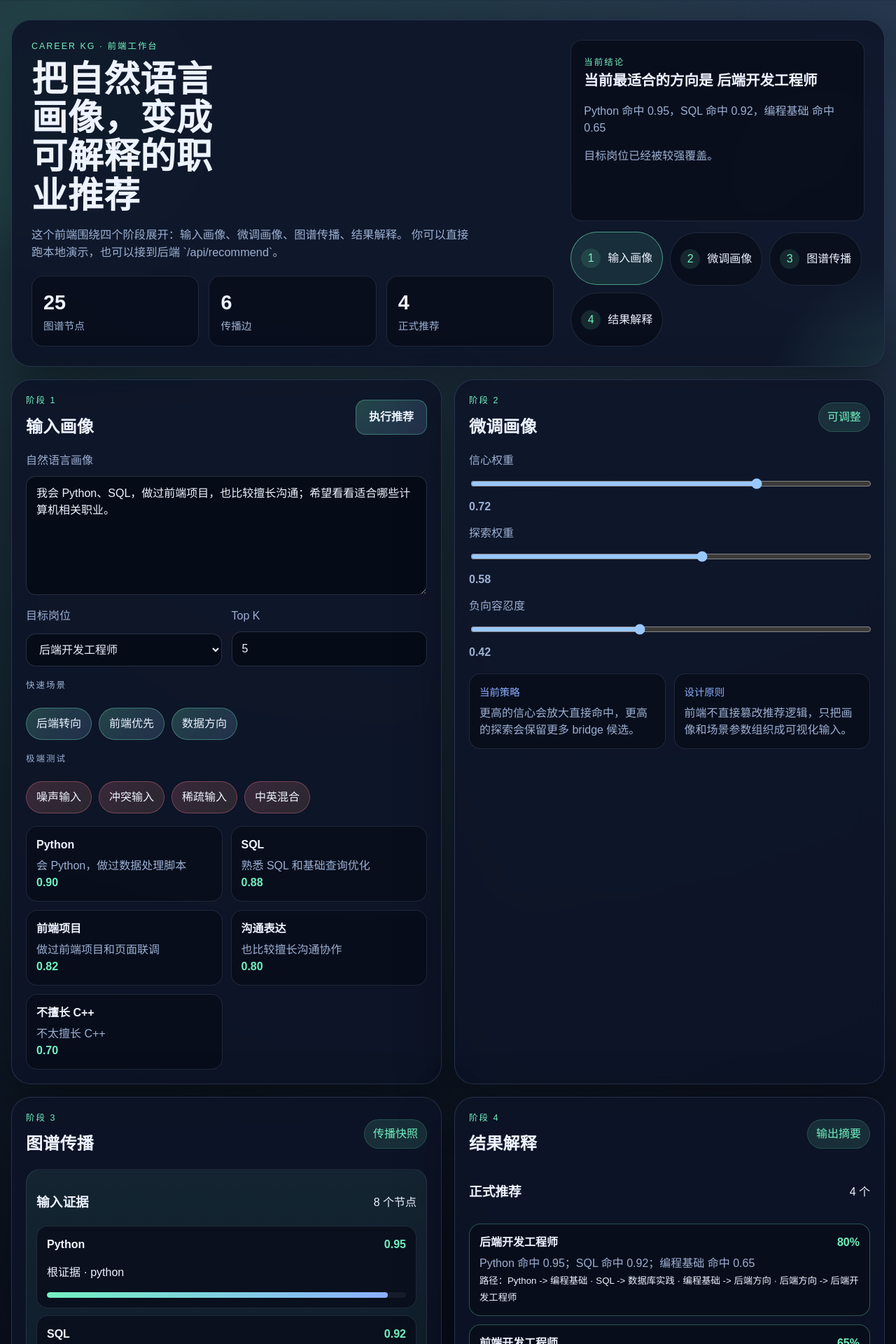
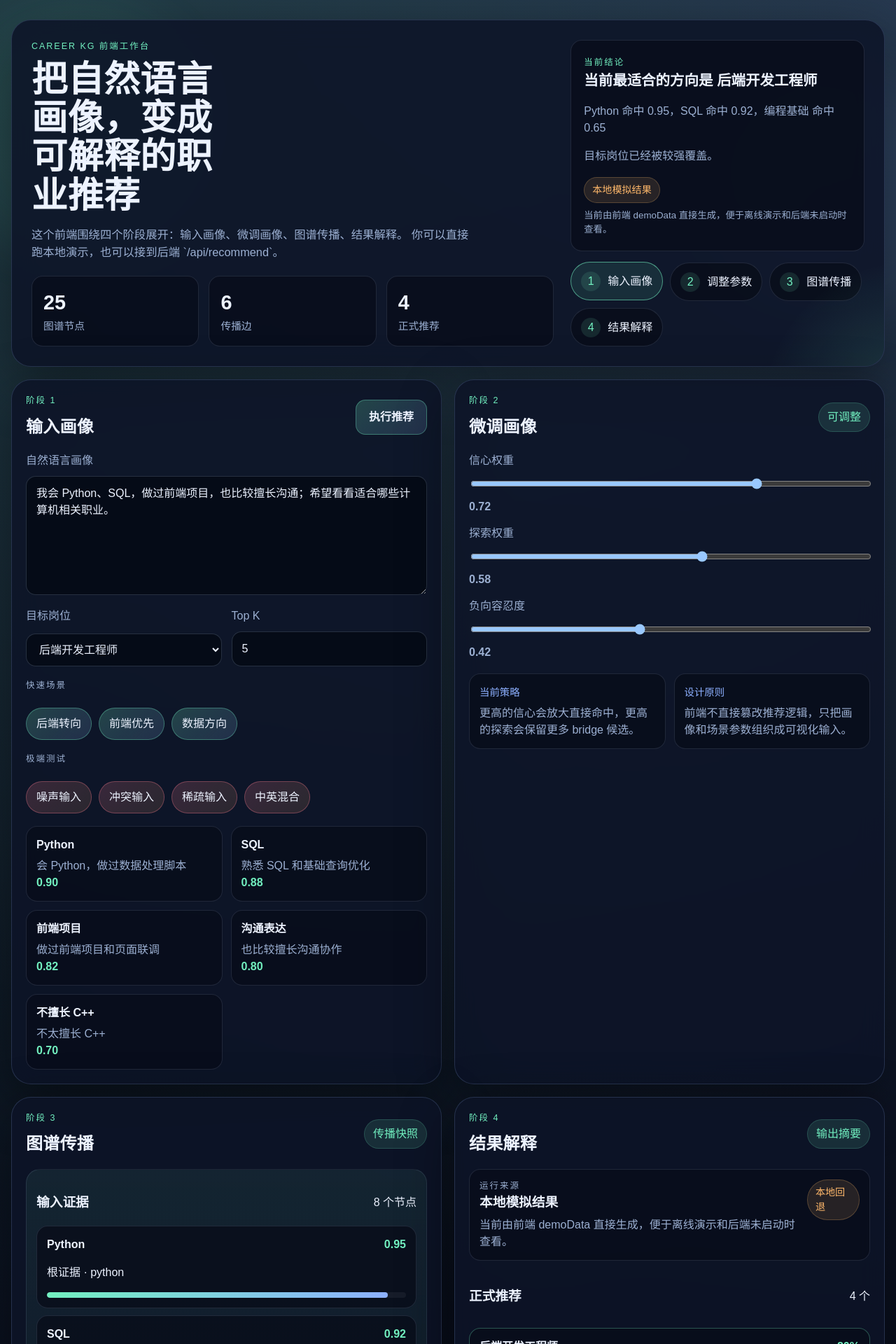
Before and after one commit to answerend42/CareerKEP, a React (Vite) app in the folder frontend/: page / in a window 1280 px wide. Shown: the top 1920 px of the page at 70% size. Built offline with nearby package versions, Linux system fonts and the light colour scheme.

Commit message:
加上结果来源提示

```diff
--- a/frontend/src/app/AppShell.tsx
+++ b/frontend/src/app/AppShell.tsx
@@ -13,15 +13,23 @@ import { InputPane } from './panes/InputPane';
 import { TunePane } from './panes/TunePane';
 import { GraphPane } from './panes/GraphPane';
 import { ResultPane } from './panes/ResultPane';
-import type { DemoState, RecommendationResponse } from './types';
+import type { DemoState, RecommendationResponse, RunStatus } from './types';
 
-const stepLabels = ['输入画像', '微调画像', '图谱传播', '结果解释'] as const;
+const stepLabels = ['输入画像', '调整参数', '图谱传播', '结果解释'] as const;
+const requestTimeoutMs = 6000;
+
+const localRunStatus: RunStatus = {
+  source: 'local-demo',
+  label: '本地模拟结果',
+  detail: '当前由前端 demoData 直接生成，便于离线演示和后端未启动时查看。'
+};
 
 export function AppShell() {
   const [state, setState] = useState<DemoState>(defaultDemoState);
   const [activeStep, setActiveStep] = useState<(typeof stepLabels)[number]>('输入画像');
   const [lastRun, setLastRun] = useState<RecommendationResponse>(() => buildRecommendationResponse(defaultDemoState));
   const [isRunning, setIsRunning] = useState(false);
+  const [runStatus, setRunStatus] = useState<RunStatus>(localRunStatus);
 
   const roleOptions = useMemo(() => getRoleOptions(), []);
   const demoCopy = useMemo(() => getDemoCopy(lastRun), [lastRun]);
@@ -33,6 +41,7 @@ export function AppShell() {
     setState((current) => {
       const nextState = { ...current, [key]: value };
       setLastRun(buildRecommendationResponse(nextState));
+      setRunStatus(localRunStatus);
       return nextState;
     });
   };
@@ -45,17 +54,22 @@ export function AppShell() {
 
     setState(preset.state);
     setLastRun(buildRecommendationResponse(preset.state));
+    setRunStatus(localRunStatus);
     setActiveStep('输入画像');
   };
 
   const runRecommendation = async () => {
     setIsRunning(true);
+    const controller = new AbortController();
+    const timeoutId = window.setTimeout(() => controller.abort(), requestTimeoutMs);
+
     try {
       const response = await fetch('/api/recommend', {
         method: 'POST',
         headers: {
           'Content-Type': 'application/json'
         },
+        signal: controller.signal,
         body: JSON.stringify({
           text: state.text,
           target_role: state.targetRole,
@@ -71,11 +85,27 @@ export function AppShell() {
 
       const payload = (await response.json()) as RecommendationResponse;
       setLastRun(payload);
+      setRunStatus({
+        source: 'backend',
+        label: '后端推荐结果',
+        detail: '当前内容来自 `/api/recommend`，可以直接和本地模拟结果对比。'
+      });
       setActiveStep('结果解释');
-    } catch {
+    } catch (error) {
+      const detail =
+        error instanceof DOMException && error.name === 'AbortError'
+          ? '后端请求超时，页面已回退到本地模拟结果。'
+          : '后端请求失败，页面已回退到本地模拟结果。';
+
       setLastRun(buildRecommendationResponse(state));
+      setRunStatus({
+        source: 'local-demo',
+        label: '本地模拟结果',
+        detail
+      });
       setActiveStep('结果解释');
     } finally {
+      window.clearTimeout(timeoutId);
       setIsRunning(false);
     }
   };
@@ -83,6 +113,7 @@ export function AppShell() {
   const syncAndPreview = (nextState: DemoState) => {
     setState(nextState);
     setLastRun(buildRecommendationResponse(nextState));
+    setRunStatus(localRunStatus);
   };
 
   const exportDiagnosticSnapshot = () => {
@@ -124,7 +155,7 @@ export function AppShell() {
 
       <header className="hero-card">
         <div className="hero-copy">
-          <p className="eyebrow">Career KG · 前端工作台</p>
+          <p className="eyebrow">Career KG 前端工作台</p>
           <h1>把自然语言画像，变成可解释的职业推荐</h1>
           <p className="hero-text">
             这个前端围绕四个阶段展开：输入画像、微调画像、图谱传播、结果解释。
@@ -151,6 +182,12 @@ export function AppShell() {
             <h2>{demoCopy.headline}</h2>
             <p>{demoCopy.summary}</p>
             <p className="summary-note">{demoCopy.targetLine}</p>
+            <div className="run-status">
+              <span className={`run-status-badge ${runStatus.source === 'backend' ? 'success' : 'warning'}`}>
+                {runStatus.label}
+              </span>
+              <small>{runStatus.detail}</small>
+            </div>
           </div>
           <div className="step-rail" aria-label="四阶段导航">
             {stepLabels.map((label, index) => (
@@ -200,6 +237,7 @@ export function AppShell() {
             response={lastRun}
             activeStep={activeStep}
             robustnessReport={robustnessReport}
+            runStatus={runStatus}
             onExportSnapshot={exportDiagnosticSnapshot}
             onCopySnapshot={copyDiagnosticSnapshot}
           />
--- a/frontend/src/app/panes/ResultPane.tsx
+++ b/frontend/src/app/panes/ResultPane.tsx
@@ -1,9 +1,10 @@
-import type { RecommendationResponse, RobustnessReport } from '../types';
+import type { RecommendationResponse, RobustnessReport, RunStatus } from '../types';
 
 interface ResultPaneProps {
   response: RecommendationResponse;
   activeStep: string;
   robustnessReport: RobustnessReport;
+  runStatus: RunStatus;
   onExportSnapshot: () => void;
   onCopySnapshot: () => void;
 }
@@ -18,6 +19,7 @@ export function ResultPane({
   response,
   activeStep,
   robustnessReport,
+  runStatus,
   onExportSnapshot,
   onCopySnapshot
 }: ResultPaneProps) {
@@ -31,6 +33,17 @@ export function ResultPane({
         <span className="status-badge">{activeStep === '结果解释' ? '当前焦点' : '输出摘要'}</span>
       </div>
 
+      <section className="analysis-card run-status-panel">
+        <div>
+          <p className="pane-kicker">运行来源</p>
+          <h3>{runStatus.label}</h3>
+          <p>{runStatus.detail}</p>
+        </div>
+        <span className={`run-status-badge ${runStatus.source === 'backend' ? 'success' : 'warning'}`}>
+          {runStatus.source === 'backend' ? '后端接口' : '本地回退'}
+        </span>
+      </section>
+
       <section className="result-block">
         <div className="section-head">
           <h3>正式推荐</h3>
@@ -43,8 +56,8 @@ export function ResultPane({
                 <strong>{item.label}</strong>
                 <span>{formatPercent(item.score)}</span>
               </div>
-              <p>{item.reason.join('；')}</p>
-              <small>路径：{item.path.join(' · ')}</small>
+              <p>{item.reason.join('、')}</p>
+              <small>路径：{item.path.join(' -> ')}</small>
             </article>
           ))}
         </div>
@@ -161,7 +174,7 @@ export function ResultPane({
             <small className="summary-note-inline">{formatDelta(robustnessReport.worstRegressionDelta)}</small>
           </div>
           <div className="result-summary-card">
-            <span>改进率</span>
+            <span>改善率</span>
             <strong>{formatPercent(robustnessReport.cases.length ? robustnessReport.improvedCount / robustnessReport.cases.length : 0)}</strong>
           </div>
         </div>
@@ -174,8 +187,8 @@ export function ResultPane({
               </div>
               <p>{item.description}</p>
               <small>
-                {item.warning} · 默认 {formatPercent(item.baselineTopScore)} · 变化 {formatDelta(item.scoreDelta)} · 推荐{' '}
-                {item.recommendationCount} 个 · near miss {item.nearMissCount} 个 · 覆盖率 {formatPercent(item.coverage)}
+                {item.warning} | 基线 {formatPercent(item.baselineTopScore)} | 变化 {formatDelta(item.scoreDelta)} | 推荐{' '}
+                {item.recommendationCount} 个 | near miss {item.nearMissCount} 个 | 覆盖率 {formatPercent(item.coverage)}
               </small>
               <div className="tag-row">
                 <span className={`tag ${item.scoreDelta >= 0 ? 'success' : 'warning'}`}>
--- a/frontend/src/app/styles/global.css
+++ b/frontend/src/app/styles/global.css
@@ -435,6 +435,54 @@ pre {
   border: 1px solid rgba(114, 240, 192, 0.18);
 }
 
+.run-status {
+  display: grid;
+  gap: 8px;
+  margin-top: 18px;
+}
+
+.run-status small {
+  color: var(--muted);
+}
+
+.run-status-badge {
+  display: inline-flex;
+  align-items: center;
+  width: fit-content;
+  padding: 7px 11px;
+  border-radius: 999px;
+  border: 1px solid transparent;
+  font-size: 0.88rem;
+}
+
+.run-status-badge.success {
+  background: rgba(114, 240, 192, 0.12);
+  border-color: rgba(114, 240, 192, 0.24);
+  color: var(--accent);
+}
+
+.run-status-badge.warning {
+  background: rgba(255, 184, 107, 0.12);
+  border-color: rgba(255, 184, 107, 0.24);
+  color: var(--warning);
+}
+
+.run-status-panel {
+  display: flex;
+  justify-content: space-between;
+  align-items: flex-start;
+  gap: 16px;
+}
+
+.run-status-panel h3 {
+  margin: 0 0 6px;
+}
+
+.run-status-panel p {
+  margin: 0;
+  color: var(--muted);
+}
+
 .slider-group .field input[type='range'] {
   padding: 0;
   width: 100%;
```
Also changed, not shown: frontend/src/app/types.ts (+8 -0 lines).
